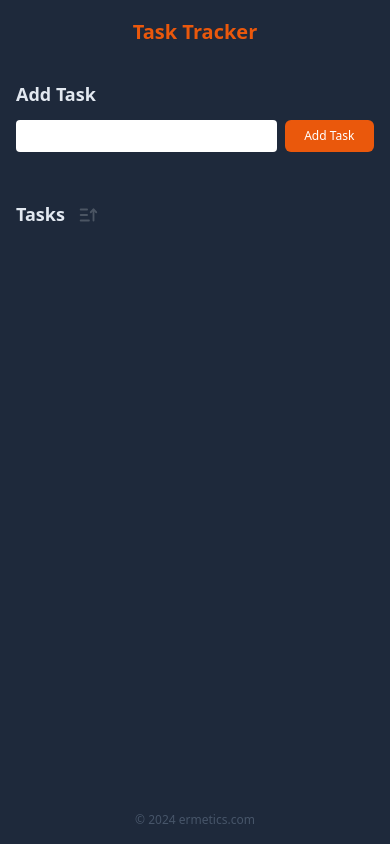
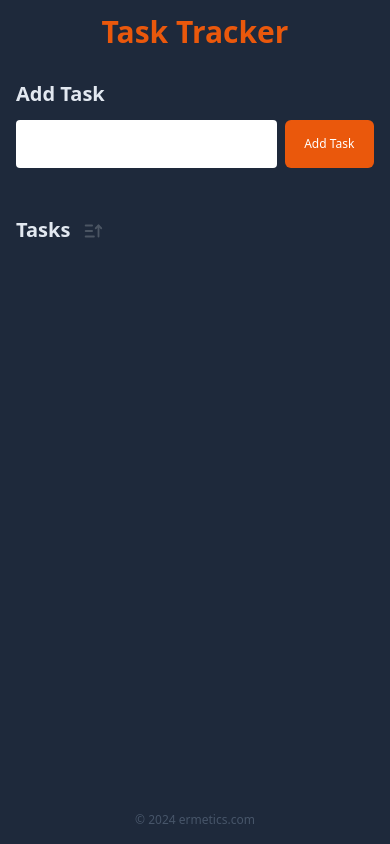
Before and after one commit to ermetics/task-tracker, a plain HTML site: page index.html in a window 390 px wide. Drawn offline with nearby package versions, Linux system fonts and the light colour scheme.

Commit message:
Change default height and text size

```diff
--- a/index.html
+++ b/index.html
@@ -10,15 +10,15 @@
 
     <body class="bg-slate-800 w-screen h-full">
         <header class="w-full h-16 px-4 flex">
-            <h1 class="m-auto text-xl sm:text-2xl font-bold text-orange-600">Task Tracker</h1>
+            <h1 class="m-auto text-3xl sm:text-xl font-bold text-orange-600">Task Tracker</h1>
         </header>
 
         <main class="w-full max-w-2xl h-96 p-4 mx-auto">
             <section class="grid">
-                <h2 class="mb-3 text-lg sm:text-xl font-semibold text-slate-200">Add Task</h2>
+                <h2 class="mb-3 text-xl font-semibold text-slate-200">Add Task</h2>
                 <form class="flex gap-2 align-center">
                     <input
-                        class="grow h-8 sm:h-12 rounded ps-3"
+                        class="grow h-12 sm:h-8 rounded ps-3"
                         type="text"
                         id="task-input"
                         name="task"
@@ -36,7 +36,7 @@
             </section>
 
             <section class="mt-12 grid">
-                <h2 class="mb-3 text-lg sm:text-xl flex gap-3 font-semibold text-slate-200">
+                <h2 class="mb-3 text-xl flex gap-3 font-semibold text-slate-200">
                     <span>Tasks</span>
                     <button id="task-list-ordener" class="-mb-[2.5px]"></button>
                 </h2>
```
